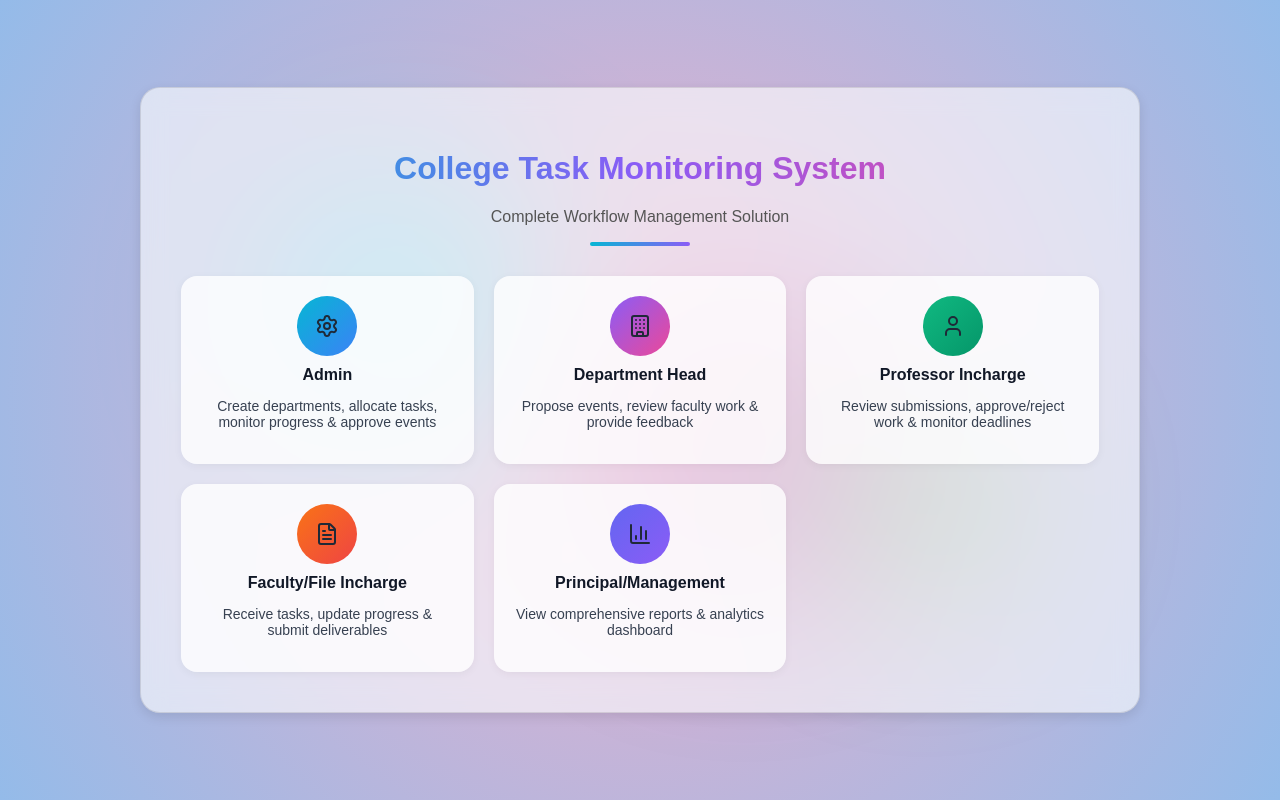
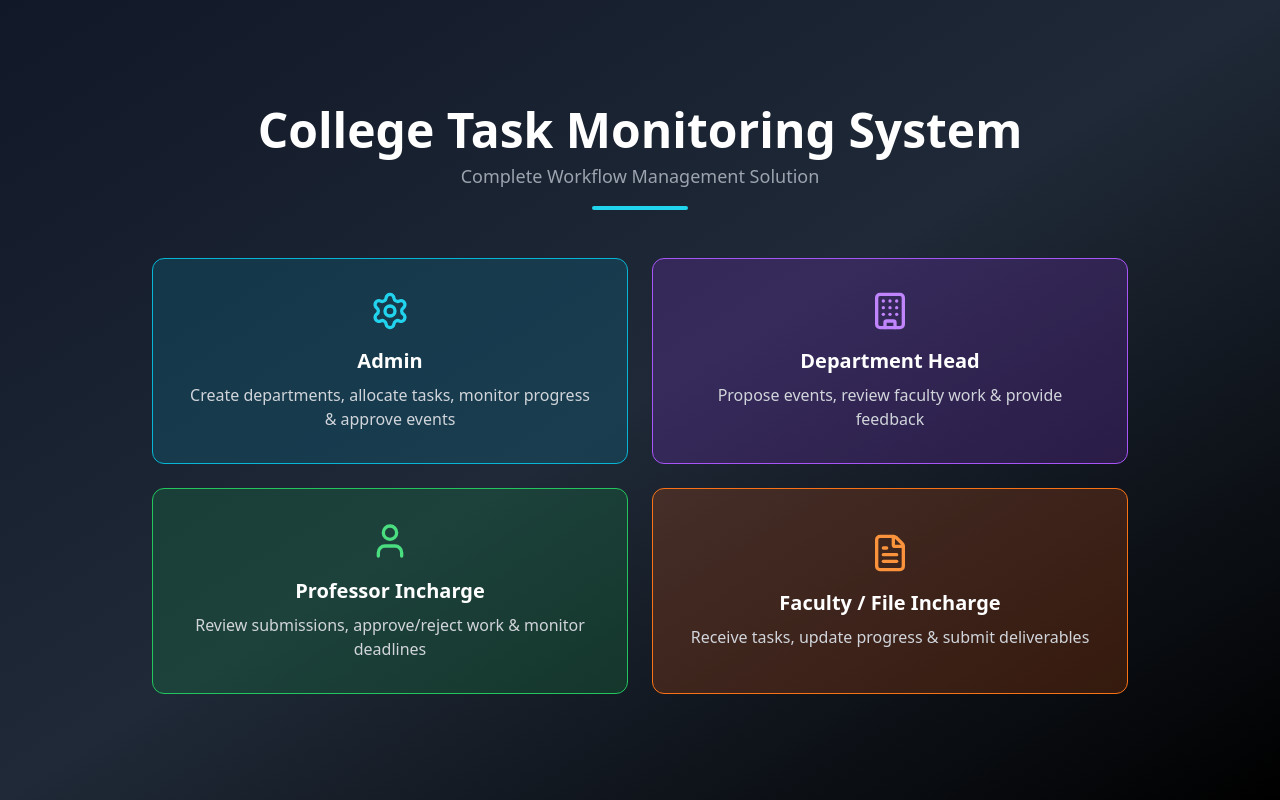
Before and after one commit to Likitha4-P/Task_Monitoring_System, a website: page public/index.html in a window 1280 px wide. Drawn offline with nearby package versions, Linux system fonts and the light colour scheme.

Commit message:
Changed main page and login page UI.

```diff
--- a/public/index.html
+++ b/public/index.html
@@ -2,101 +2,109 @@
 <html lang="en">
 
 <head>
-  <meta charset="UTF-8">
-  <meta name="viewport" content="width=device-width, initial-scale=1.0">
+  <meta charset="UTF-8" />
+  <meta name="viewport" content="width=device-width, initial-scale=1.0" />
   <title>College Task Monitoring System</title>
-  <link rel="stylesheet" href="/assets/css/main.css">
+
+  <!-- Tailwind CDN -->
+  <script src="https://cdn.tailwindcss.com"></script>
+
+  <!-- Lucide Icons -->
   <script src="https://unpkg.com/lucide@latest/dist/umd/lucide.js"></script>
-  <style>
-    a {
-      text-decoration: none;
-    }
-    h3 {
-      color: white;
-      font-size: medium;
-    }
-  </style>
 </head>
 
+<body class="bg-gradient-to-br from-gray-900 via-gray-800 to-black text-white min-h-screen flex items-center justify-center">
 
-<body>
-  <div class="page-container">
-    <!-- Background orbs -->
-    <div class="orb cyan"></div>
-    <div class="orb purple"></div>
-    <div class="orb green"></div>
+  <div class="max-w-5xl w-full px-6 py-12">
 
-    <div class="main-wrapper">
-      <div class="glass-container">
     <!-- Header -->
-        <div class="header">
-          <h1>College Task Monitoring System</h1>
-          <p>Complete Workflow Management Solution</p>
-          <div class="accent-line"></div>
+    <header class="text-center mb-12">
+      <h1 class="text-4xl md:text-5xl font-bold">College Task Monitoring System</h1>
+      <p class="text-gray-400 mt-2 text-lg">Complete Workflow Management Solution</p>
+      <div class="w-24 h-1 bg-cyan-400 mx-auto mt-4 rounded"></div>
+    </header>
+
+    <!-- Roles Grid -->
+    <div class="grid gap-6 sm:grid-cols-2 items-stretch">
+
+      <!-- Admin -->
+      <a href="login.html?role=Admin" class="group h-full">
+        <div class="h-full flex flex-col justify-center text-center p-8
+                    bg-cyan-600/20 border border-cyan-500 rounded-xl
+                    hover:scale-105 hover:shadow-lg transition">
+
+          <div class="flex justify-center mb-4">
+            <i data-lucide="settings" class="w-10 h-10 text-cyan-400 group-hover:text-cyan-300"></i>
           </div>
 
-        <!-- Roles -->
-        <div class="grid">
-          <!-- Admin -->
-          <a href="login.html?role=Admin" id="a">
-            <div class="role role-card cyan">
+          <h3 class="text-xl font-semibold mb-2">Admin</h3>
+          <p class="text-gray-300">
+            Create departments, allocate tasks, monitor progress & approve events
+          </p>
 
-              <div class="icon"><i data-lucide="settings"></i></div>
-              <h3>Admin</h3>
-              <p>Create departments, allocate tasks, monitor progress & approve events</p>
         </div>
       </a>
 
+      <!-- Department Head -->
+      <a href="login.html?role=Department-Head" class="group h-full">
+        <div class="h-full flex flex-col justify-center text-center p-8
+                    bg-purple-600/20 border border-purple-500 rounded-xl
+                    hover:scale-105 hover:shadow-lg transition">
 
-          <!-- Department Head -->
-          <a href="login.html?role=Department-Head" id="dh">
-            <div class="role role-card purple">
-              <div class="icon"><i data-lucide="building"></i></div>
-              <h3>Department Head</h3>
-              <p>Propose events, review faculty work & provide feedback</p>
+          <div class="flex justify-center mb-4">
+            <i data-lucide="building" class="w-10 h-10 text-purple-400 group-hover:text-purple-300"></i>
+          </div>
+
+          <h3 class="text-xl font-semibold mb-2">Department Head</h3>
+          <p class="text-gray-300">
+            Propose events, review faculty work & provide feedback
+          </p>
+
         </div>
       </a>
 
       <!-- Professor Incharge -->
-           <a href="login.html?role=Professor-Incharge" id="pi">
-             <div class="role role-card green">
-               <div class="icon"><i data-lucide="user"></i></div>
-               <h3>Professor Incharge</h3>
-               <p>Review submissions, approve/reject work & monitor deadlines</p>
+      <a href="login.html?role=Professor-Incharge" class="group h-full">
+        <div class="h-full flex flex-col justify-center text-center p-8
+                    bg-green-600/20 border border-green-500 rounded-xl
+                    hover:scale-105 hover:shadow-lg transition">
+
+          <div class="flex justify-center mb-4">
+            <i data-lucide="user" class="w-10 h-10 text-green-400 group-hover:text-green-300"></i>
+          </div>
+
+          <h3 class="text-xl font-semibold mb-2">Professor Incharge</h3>
+          <p class="text-gray-300">
+            Review submissions, approve/reject work & monitor deadlines
+          </p>
+
         </div>
       </a>
 
-          <!-- Faculty/File Incharge -->
-          <a href="login.html?role=Faculty-Incharge" id="f">
-            <div class="role role-card orange">
-              <div class="icon"><i data-lucide="file-text"></i></div>
-              <h3>Faculty/File Incharge</h3>
-            <p>Receive tasks, update progress & submit deliverables</p>
+      <!-- Faculty / File Incharge -->
+      <a href="login.html?role=Faculty-Incharge" class="group h-full">
+        <div class="h-full flex flex-col justify-center text-center p-8
+                    bg-orange-600/20 border border-orange-500 rounded-xl
+                    hover:scale-105 hover:shadow-lg transition">
+
+          <div class="flex justify-center mb-4">
+            <i data-lucide="file-text" class="w-10 h-10 text-orange-400 group-hover:text-orange-300"></i>
           </div>
 
+          <h3 class="text-xl font-semibold mb-2">Faculty / File Incharge</h3>
+          <p class="text-gray-300">
+            Receive tasks, update progress & submit deliverables
+          </p>
+
+        </div>
       </a>
 
-          <!-- Principal/Management -->
-          <a href="login.html?role=Principal-Management" id="pm">
-            <div class="role role-card indigo">
-              <div class="icon"><i data-lucide="bar-chart-3"></i></div>
-              <h3>Principal/Management</h3>
-              <p>View comprehensive reports & analytics dashboard</p>
-          </div>
-
-        </a>
-
-
-
-      </div>
     </div>
   </div>
 
   <script>
+    lucide.createIcons();
+  </script>
 
-    lucide.createIcons();
-
-  </script>
 </body>
-
 </html>
```
Also changed, not shown: public/login.html (+97 -76 lines), public/assets/images/admin.png (added), public/assets/images/department-head.png (added), public/assets/images/faculty-incharge.png (added), public/assets/images/professor-incharge.png (added). Lines whose indentation alone changed are shown as unchanged.
